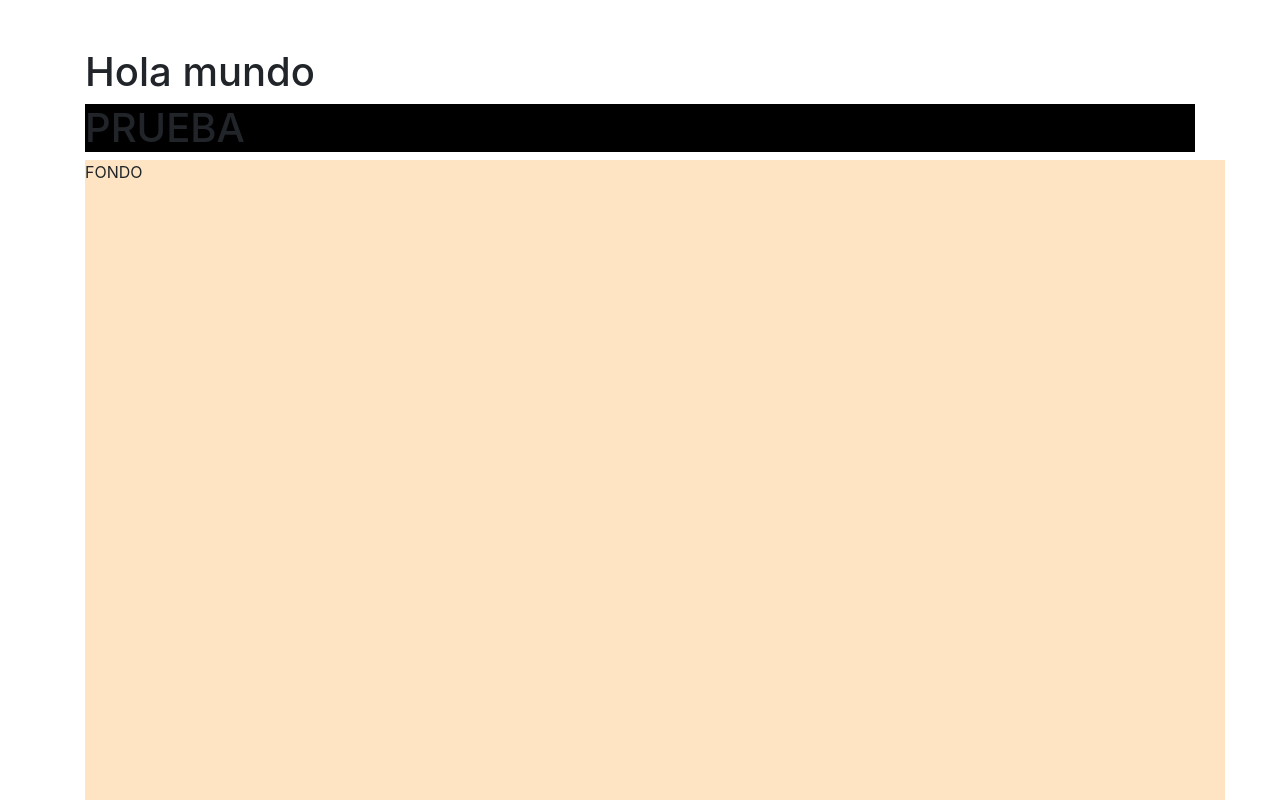
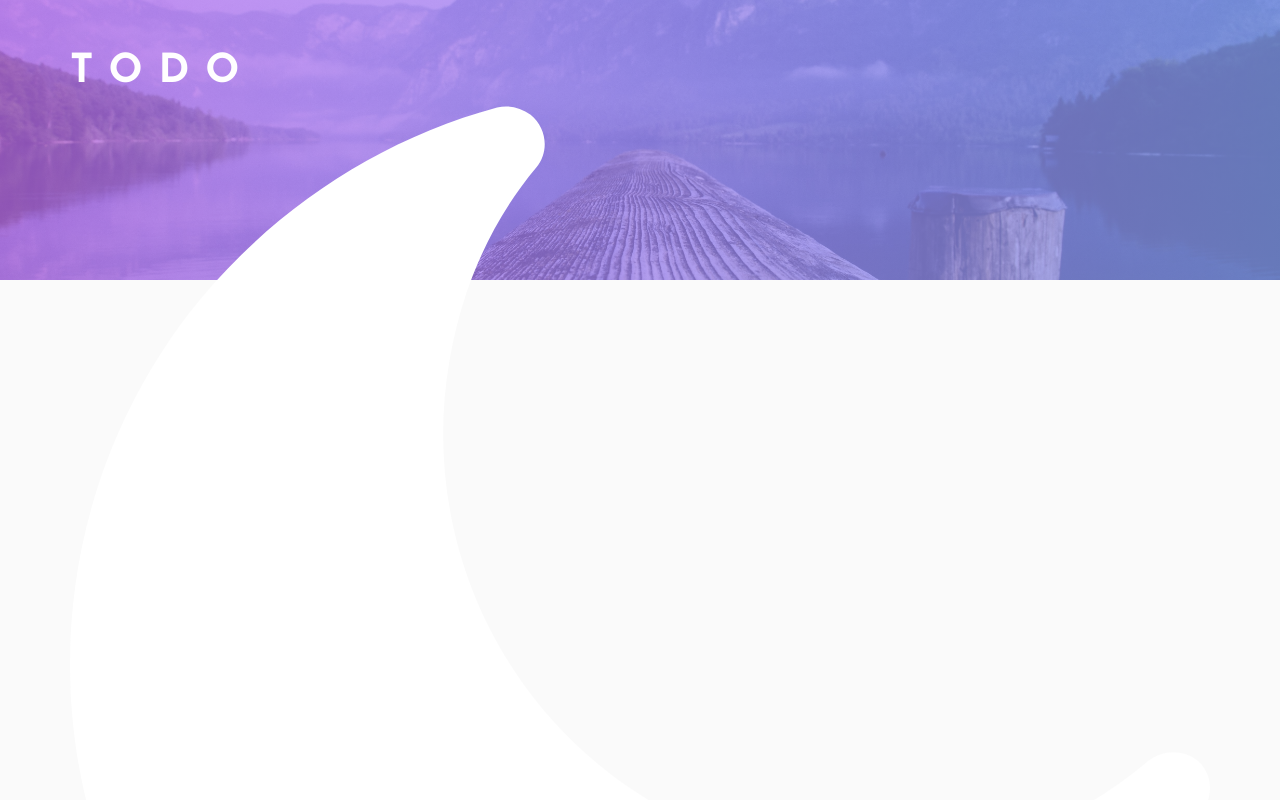
Before and after one commit to assembler-institute/reactjs-wish-list, a React (Create React App) app: page / in a window 1280 px wide. Shown: the top 800 px of the page. Built offline with nearby package versions, Linux system fonts and the light colour scheme.

Commit message:
working on todo title

```diff
--- a/src/App.js
+++ b/src/App.js
@@ -1,18 +1,23 @@
 import React from "react";
 import Background from "./components/Background";
-import Home from "./pages/home";
+import "./App.scss";
+import ChangeMode from "./components/ChangeMode";
 
 function App() {
   return (
-    <main className="container mt-5">
-      <section className="row">
-        <div className="col col-12">
-          <h1>Hola mundo</h1>
-          <Home />
-          <Background />
-        </div>
-      </section>
-    </main>
+    <>
+      <Background />
+      <main className="container pt-5 main-width">
+        <section className="row">
+          <div className="col col-12">
+            <header className="row">
+              <h1>TODO</h1>
+              <ChangeMode />
+            </header>
+          </div>
+        </section>
+      </main>
+    </>
   );
 }
 
--- /dev/null
+++ b/src/App.scss
@@ -0,0 +1,13 @@
+@import url('https://fonts.googleapis.com/css2?family=Dosis:wght@400;700&display=swap');
+@import url('https://fonts.googleapis.com/css2?family=Josefin+Sans:wght@700&display=swap');
+
+body {
+    font-family: 'Dosis', sans-serif;
+    font-size: 2rem;
+}
+
+h1 {
+    font-family: 'Josefin Sans', sans-serif;
+    color: #FFFEFF;
+    letter-spacing: 1rem;
+}
--- a/src/components/Background/Background.js
+++ b/src/components/Background/Background.js
@@ -6,7 +6,11 @@ class Background extends React.Component {
     super(props);
   }
   render() {
-    return <p className="background">FONDO</p>;
+    return (
+      <div className="background">
+        <div className="background-img"></div>
+      </div>
+    );
   }
 }
 
--- a/src/components/Background/Background.scss
+++ b/src/components/Background/Background.scss
@@ -1,7 +1,14 @@
 .background {
     z-index: -1;
-    background-color:bisque;
+    background-color:#FAFAFA;
     height: 100vh;
     width: 100%;
     position: absolute;
 }
+.background-img {
+    background-image: linear-gradient(90deg, rgba(184, 100, 240, 0.7) 0%, rgba(131, 156, 249, 0.7) 100%), url("../../assets/img/1051-4928x3264.jpg") ;
+    height: 35%;
+    width: 100%;
+    background-size: cover;
+    background-position: center;
+}
--- /dev/null
+++ b/src/components/ChangeMode/ChangeMode.js
@@ -0,0 +1,16 @@
+import React from "react";
+import moonIcon from "../../assets/icons/moon.svg";
+
+class ChangeMode extends React.Component {
+  constructor(props) {
+    super(props);
+  }
+
+  render() {
+    return (
+      <img className="change-mode" src={moonIcon} alt="change theme mode" />
+    );
+  }
+}
+
+export default ChangeMode;
--- /dev/null
+++ b/src/components/ChangeMode/index.js
@@ -0,0 +1 @@
+export { default } from "./ChangeMode";
--- a/src/pages/home/Home.scss
+++ b/src/pages/home/Home.scss
@@ -1,3 +1,8 @@
 .prueba {
     background-color: black;
 }
+
+.main-width {
+    max-width: 40rem;
+    color: red;
+}
```
Also changed, not shown: src/assets/icons/moon.svg (added), src/assets/icons/sun.svg (added).
